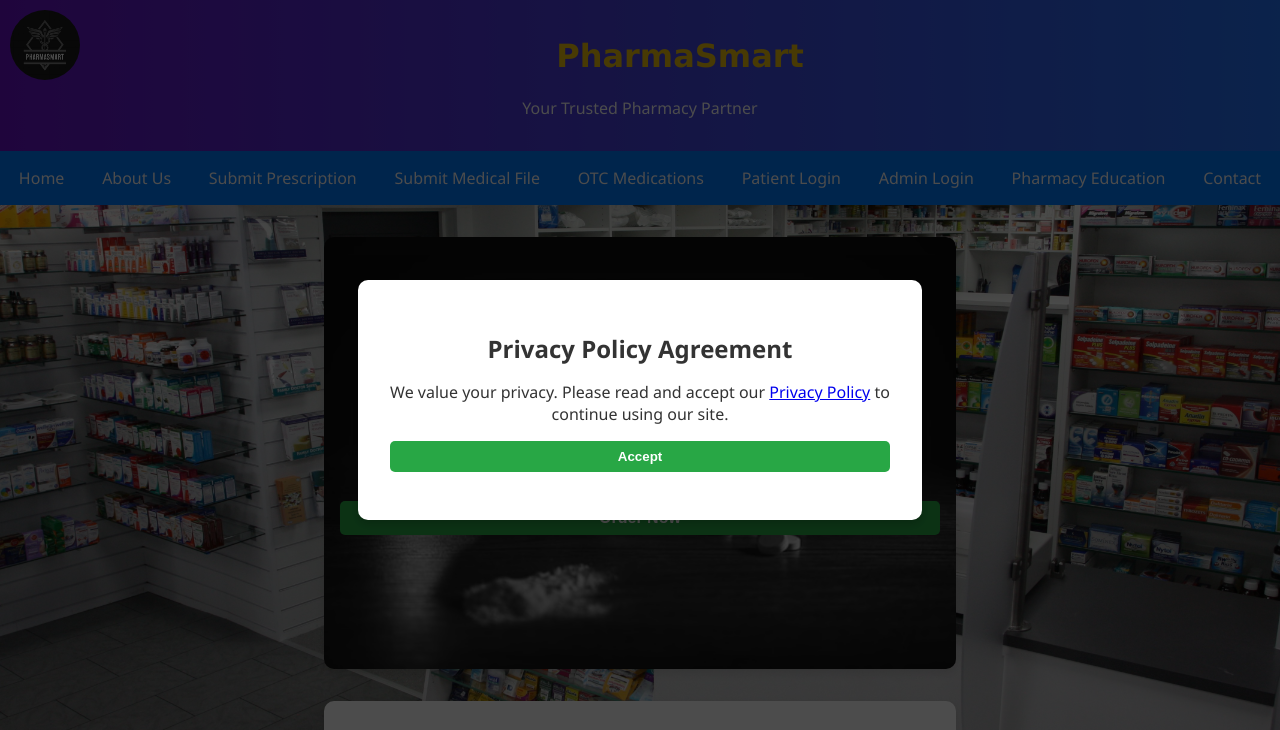
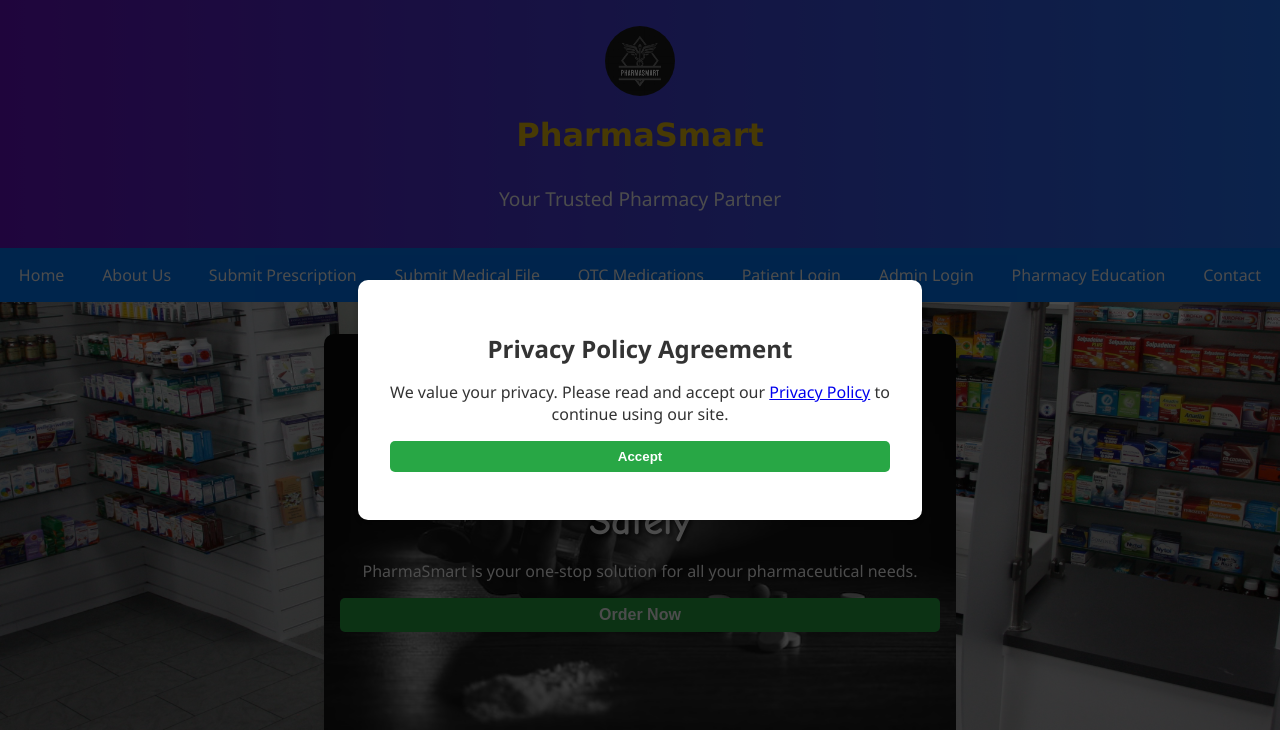
Before and after one commit to kwalya-pharm/PharmaSmart, a plain HTML site: page index.html in a window 1280 px wide. Shown: the top 730 px of the page. Drawn offline with Linux system fonts and the light colour scheme; a script that the page names is missing.

Commit message:
Update index.html
Signed-off-by: Morgan Kibet Kwalya <kwalyamorgan042@gmail.com>

```diff
--- a/index.html
+++ b/index.html
@@ -23,21 +23,28 @@
             padding: 1rem;
             text-align: center;
             position: relative;
+            display: flex;
+            flex-direction: column;
+            align-items: center; /* Centers logo and text */
         }
 
         header h1 {
             color: #f1c40f;
             font-family: 'Lucida Sans', sans-serif;
-            margin-left: 80px;
+            margin-top: 20px; /* Adds space between the logo and the title */
+        }
+
+        header p {
+            color: #fff;
+            margin-top: 10px; /* Adds space between the title and the subheading */
+            font-size: 1.2rem;
         }
 
         header img {
-            position: absolute;
-            top: 10px;
-            left: 10px;
             width: 70px;
             height: 70px;
             border-radius: 50%;
+            margin-top: 10px; /* Adjusted spacing between logo and title */
         }
 
         nav {
```
